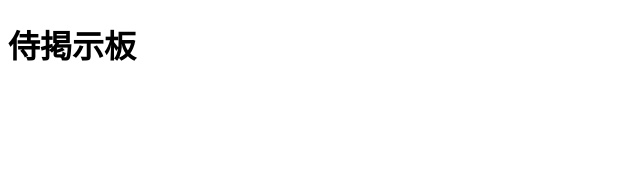
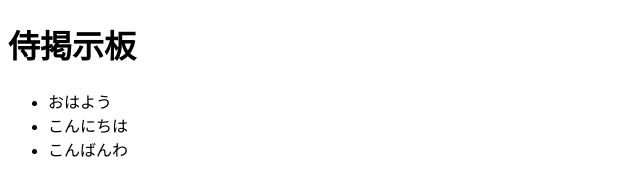
Before and after one commit to samuraify/samurai_chat, a plain HTML site: page index.html in a window 1280 px wide. Shown: the whole page, without its empty margins (0-640 px from the left). Drawn offline with Linux system fonts and the light colour scheme.

Commit message:
掲示板の内容を追加した

```diff
--- a/index.html
+++ b/index.html
@@ -5,6 +5,10 @@
 </head>
 <body>
 	<h1>侍掲示板</h1>
-	<p></p>
+	<ul>
+		<li>おはよう</li>
+		<li>こんにちは</li>
+		<li>こんばんわ</li>
+	</ul>
 </body>
 </html>
```
